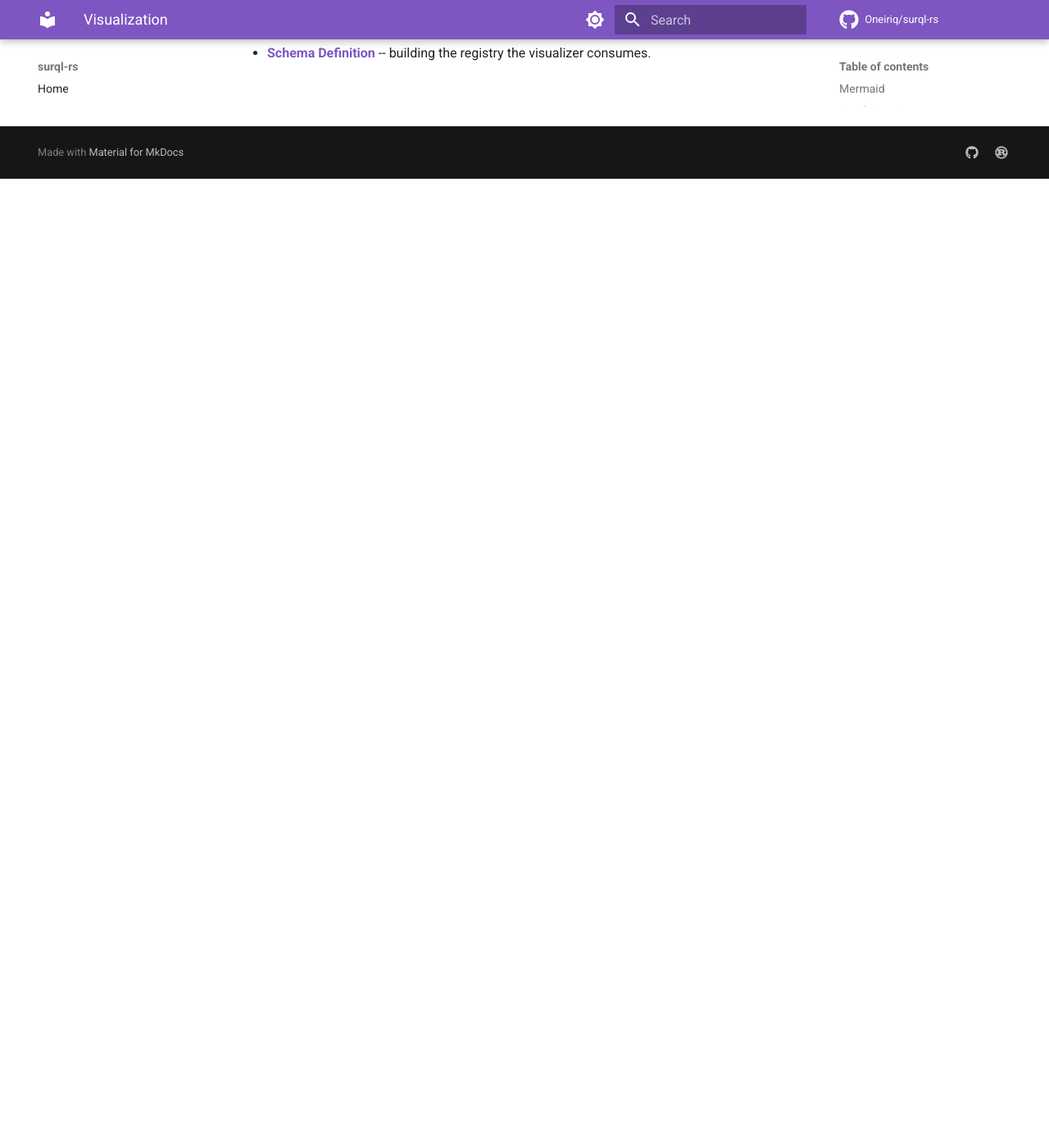
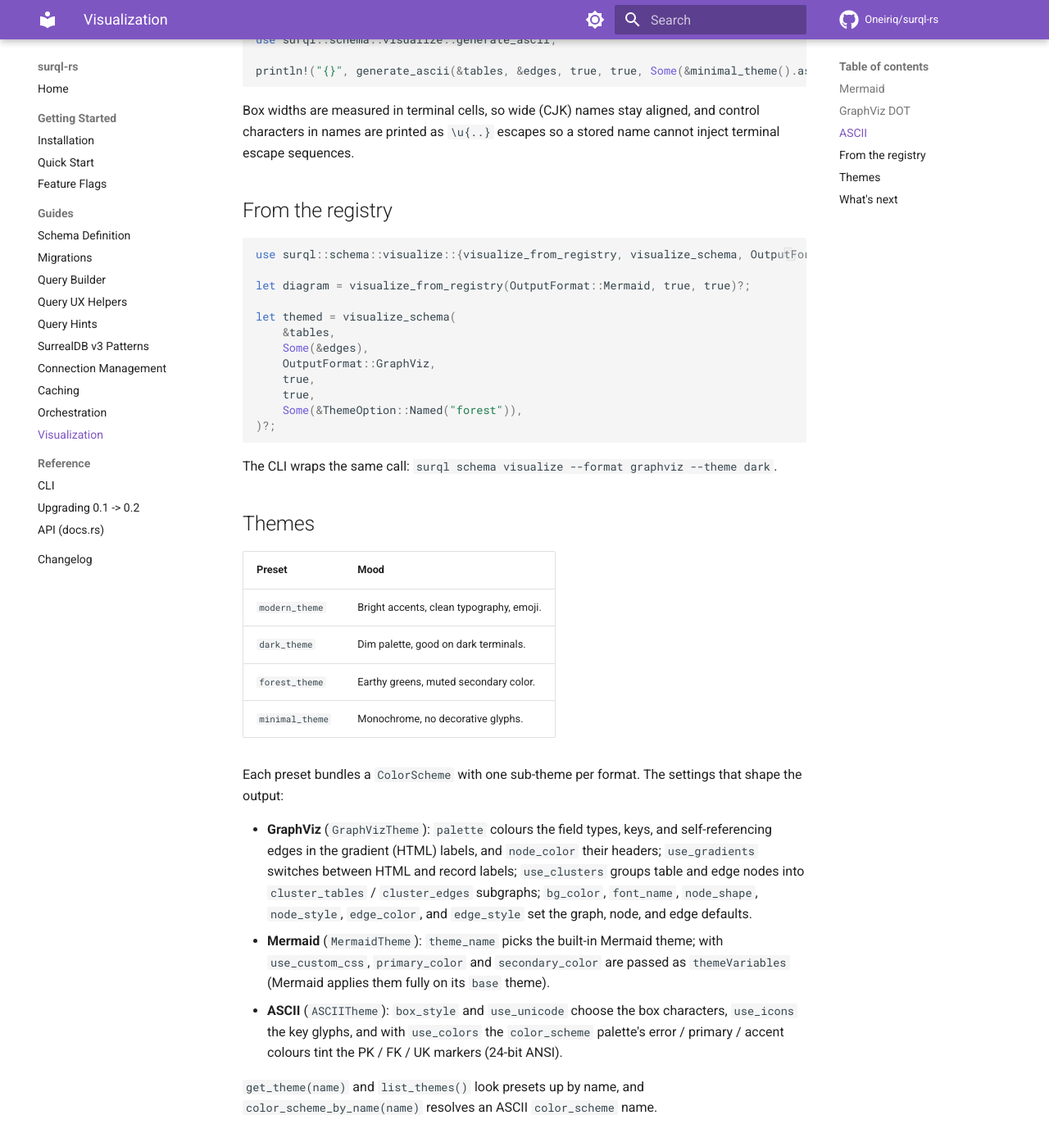
Before and after one commit to Oneiriq/surql-rs, an MkDocs documentation site: the page built from docs/visualization.md, in a window 1280 px wide and 1400 px high, scrolled down 1182 px. Shown: the whole window at 82% size. Built offline with MkDocs 1.6.1 and Material for MkDocs 9.7.7, drawn with Linux system fonts in a browser that asks for light colours; comment, search, counter and statistics services are not loaded; some of the changed text lies outside the part shown.

Commit message:
docs(schema): visualization page matches the generators
The page called generate_mermaid / generate_graphviz / generate_ascii
with a registry and a theme, a signature they never had. It now shows
the real calls (maps, flags, optional theme), the registry and CLI
entry points, how each format escapes names, and what every theme
setting controls now that they are all wired up.

````diff
--- a/docs/visualization.md
+++ b/docs/visualization.md
@@ -1,16 +1,36 @@
 # Visualization
 
-Render Mermaid / GraphViz / ASCII diagrams straight from a
+Render Mermaid / GraphViz / ASCII diagrams from table and edge
+definitions, either passed in directly or pulled from the global
 `SchemaRegistry`.
+
+Every generator takes the tables and edges as name-keyed maps, two
+flags (`include_fields`, `include_edges`), and an optional theme.
 
 ## Mermaid
 
 ```rust
+use std::collections::HashMap;
+
 use surql::schema::themes::modern_theme;
 use surql::schema::visualize::generate_mermaid;
 
-let mermaid = generate_mermaid(&registry, &modern_theme().mermaid);
+let mermaid = generate_mermaid(&tables, &edges, true, true, Some(&modern_theme().mermaid));
 println!("{mermaid}");
+```
+
+Entity names and relationship labels are always double-quoted. Mermaid
+has no escape inside those strings, so the few characters its parser
+rejects or decodes there (`"`, `\`, `%`, `#`, `~`) are swapped for
+look-alikes and line breaks for spaces. A field name that is not a plain
+identifier, such as `address.city` or `tags[*]`, is rewritten to one and
+keeps its real name as the attribute comment:
+
+```text
+    "user" {
+        string id PK
+        string address_city "address.city"
+    }
 ```
 
 ## GraphViz DOT
@@ -19,9 +39,14 @@ println!("{mermaid}");
 use surql::schema::themes::dark_theme;
 use surql::schema::visualize::generate_graphviz;
 
-let dot = generate_graphviz(&registry, &dark_theme().graphviz);
+let dot = generate_graphviz(&tables, &edges, true, true, Some(&dark_theme().graphviz));
 std::fs::write("schema.dot", dot)?;
 ```
+
+Node IDs are always quoted DOT strings, so a table named `node`, `edge`,
+or `graph`, or one containing `-`, `:`, or spaces, stays a node. Record
+labels escape `{ } | < >`, and the HTML labels the gradient themes use are
+HTML-escaped.
 
 ## ASCII
 
@@ -29,8 +54,31 @@ std::fs::write("schema.dot", dot)?;
 use surql::schema::themes::minimal_theme;
 use surql::schema::visualize::generate_ascii;
 
-println!("{}", generate_ascii(&registry, &minimal_theme().ascii));
+println!("{}", generate_ascii(&tables, &edges, true, true, Some(&minimal_theme().ascii)));
 ```
+
+Box widths are measured in terminal cells, so wide (CJK) names stay
+aligned, and control characters in names are printed as `\u{..}` escapes
+so a stored name cannot inject terminal escape sequences.
+
+## From the registry
+
+```rust
+use surql::schema::visualize::{visualize_from_registry, visualize_schema, OutputFormat, ThemeOption};
+
+let diagram = visualize_from_registry(OutputFormat::Mermaid, true, true)?;
+
+let themed = visualize_schema(
+    &tables,
+    Some(&edges),
+    OutputFormat::GraphViz,
+    true,
+    true,
+    Some(&ThemeOption::Named("forest")),
+)?;
+```
+
+The CLI wraps the same call: `surql schema visualize --format graphviz --theme dark`.
 
 ## Themes
 
@@ -41,6 +89,28 @@ println!("{}", generate_ascii(&registry, &minimal_theme().ascii));
 | `forest_theme`     | Earthy greens, muted secondary color.       |
 | `minimal_theme`    | Monochrome, no decorative glyphs.           |
 
+Each preset bundles a `ColorScheme` with one sub-theme per format. The
+settings that shape the output:
+
+- **GraphViz** (`GraphVizTheme`): `palette` colours the field types, keys,
+  and self-referencing edges in the gradient (HTML) labels, and
+  `node_color` their headers; `use_gradients` switches between HTML and
+  record labels; `use_clusters` groups table and edge nodes into
+  `cluster_tables` / `cluster_edges` subgraphs; `bg_color`, `font_name`,
+  `node_shape`, `node_style`, `edge_color`, and `edge_style` set the
+  graph, node, and edge defaults.
+- **Mermaid** (`MermaidTheme`): `theme_name` picks the built-in Mermaid
+  theme; with `use_custom_css`, `primary_color` and `secondary_color` are
+  passed as `themeVariables` (Mermaid applies them fully on its `base`
+  theme).
+- **ASCII** (`ASCIITheme`): `box_style` and `use_unicode` choose the box
+  characters, `use_icons` the key glyphs, and with `use_colors` the
+  `color_scheme` palette's error / primary / accent colours tint the
+  PK / FK / UK markers (24-bit ANSI).
+
+`get_theme(name)` and `list_themes()` look presets up by name, and
+`color_scheme_by_name(name)` resolves an ASCII `color_scheme` name.
+
 ## What's next
 
 - **[Schema Definition](schema.md)** -- building the registry the
````
